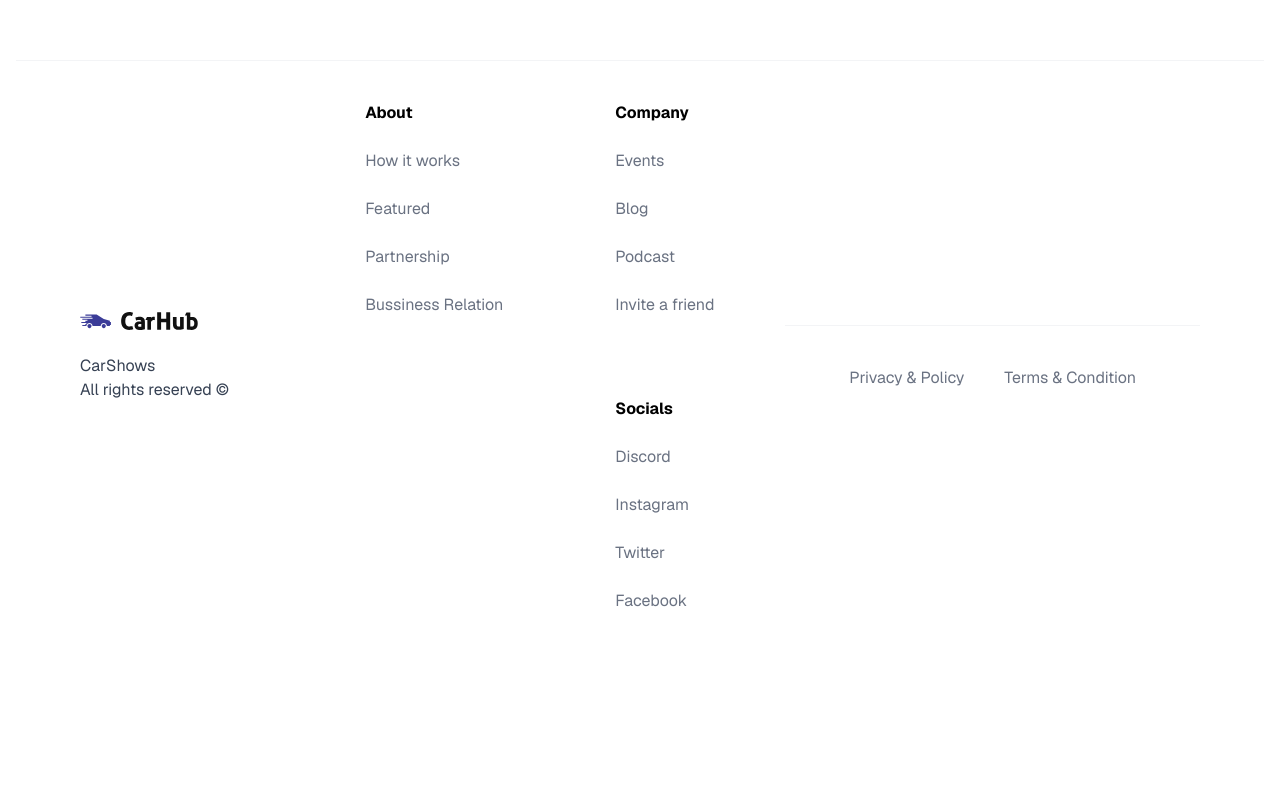
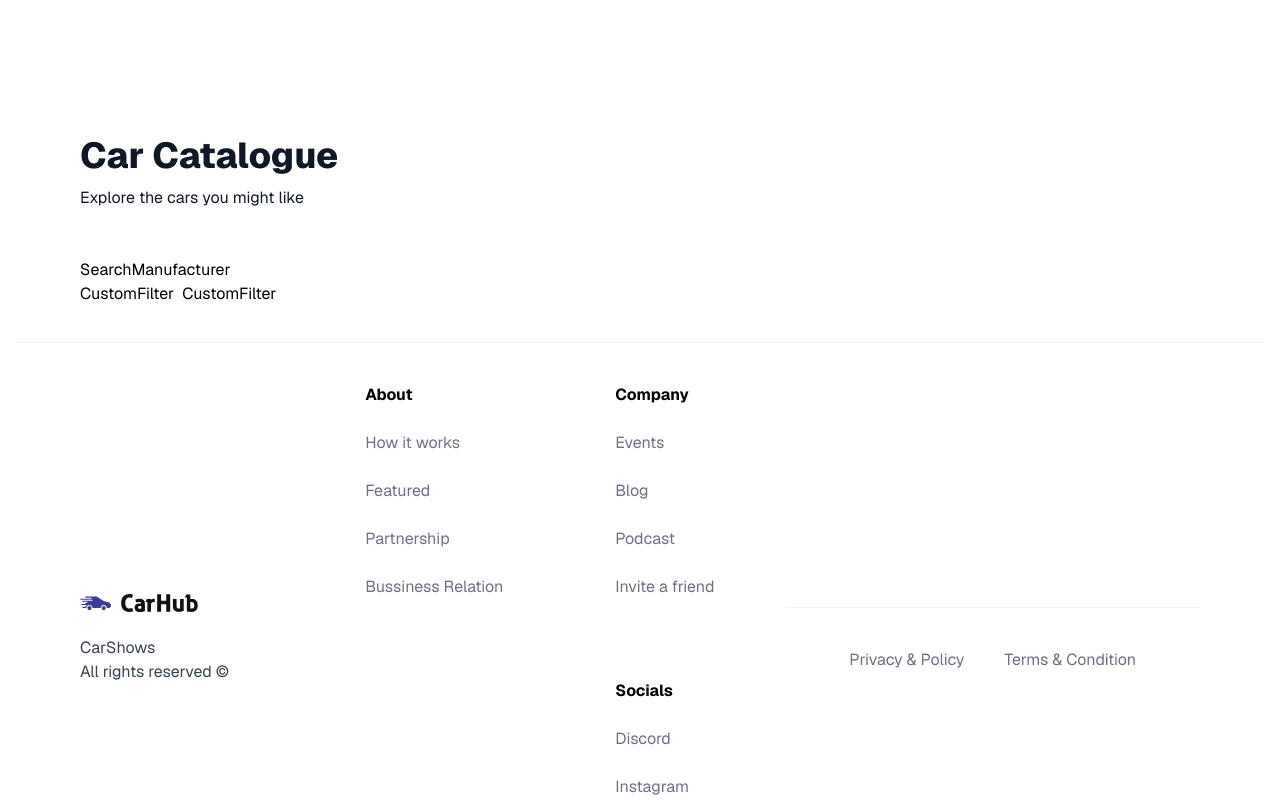
Before and after one commit to billosaye/CarShows, a Next.js app: page / in a window 1280 px wide. Shown: the part 776-1579 px from the top of the page. Before the commit the page ends 1445 px from the top, so only its background shows below. Built offline with nearby package versions, Linux system fonts and the light colour scheme.

Commit message:
before headless UI

```diff
--- /dev/null
+++ b/app/componets/CustomFilter.tsx
@@ -0,0 +1,9 @@
+import React from 'react'
+
+const CustomFilter = () => {
+  return (
+    <div>CustomFilter</div>
+  )
+}
+
+export default CustomFilter
--- /dev/null
+++ b/app/componets/SearchBar.tsx
@@ -0,0 +1,21 @@
+"use client";
+import { useState } from "react";
+import SearchManufacturer from "./SearchManufacturer";
+
+const SearchBar = () => {
+  const [manufacturer, setManufacturer] = useState("");
+
+  const handleSearch = () => {};
+  return (
+    <form className="searchbar" onSubmit={handleSearch}>
+      <div className="searchbar__item">
+        <SearchManufacturer
+          manufacturer={manufacturer}
+          setManufacturer={setManufacturer}
+        />
+      </div>
+    </form>
+  );
+};
+
+export default SearchBar;
--- /dev/null
+++ b/app/componets/SearchManufacturer.tsx
@@ -0,0 +1,10 @@
+import { SearchManufacturerProps } from "@/types"
+
+
+const SearchManufacturer = ({manufacturer, setManufacturer}:SearchManufacturerProps ) => {
+  return (
+    <div>SearchManufacturer</div>
+  )
+}
+
+export default SearchManufacturer
--- a/app/globals.css
+++ b/app/globals.css
@@ -45,3 +45,33 @@ body {
 .footer__copyrights-link {
   @apply flex-1 flex sm:justify-end justify-center max-sm:mt-4 gap-10;
 }
+
+
+.home__filter-container {
+  @apply flex justify-start flex-wrap items-center gap-2;
+}
+
+.home__filters {
+  @apply mt-12 w-full flex justify-between items-center flex-wrap gap-5;
+}
+
+.home__text-container {
+  @apply flex flex-col items-start justify-start gap-y-2.5 text-gray-900;
+}
+
+
+.searchbar {
+  @apply flex items-center justify-start max-sm:flex-col w-full relative max-sm:gap-4 max-w-3xl;
+}
+
+.padding-x {
+  @apply sm:px-16 px-6;
+}
+
+.padding-y {
+  @apply py-4;
+}
+
+.searchbar__item {
+  @apply flex-1 max-sm:w-full flex justify-start items-center relative;
+}
--- a/app/page.tsx
+++ b/app/page.tsx
@@ -1,11 +1,28 @@
-
+import CustomFilter from "./componets/CustomFilter";
 import Hero from "./componets/Hero";
+import SearchBar from "./componets/SearchBar";
 
 export default function Home() {
   return (
     <main>
+      <Hero />
+      <div className="mt-20 padding-x padding-y max-width" id="discover">
+        <div className="home__text-container">
+          <h1 className="text-4xl font-extrabold">Car Catalogue</h1>
+          <p>Explore the cars you might like</p>
+        </div>
 
-      <Hero />
+        <div className="home__filters">
+
+            <SearchBar />
+          </div>
+          <div className="home__filter-container">
+            <CustomFilter title="fuel"  />
+            <CustomFilter title="year"  />
+
+          </div>
+        </div>
+
     </main>
   );
 }
--- a/types/index.ts
+++ b/types/index.ts
@@ -6,3 +6,8 @@ export interface CustomButttonProps{
     rightIcon?: string;
     isDisabled?: boolean;
 }
+
+export interface SearchManufacturerProps{
+    manufacturer: string;
+    setManufacturer: (manufacturer: string) => void;
+}
```
